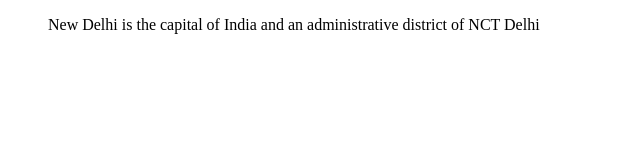
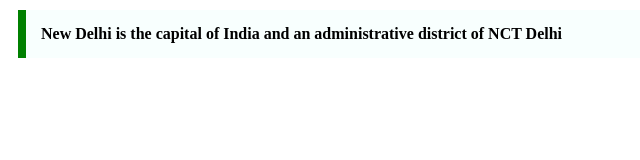
Before and after one commit to acciojob/trivia-Kulsoom08, a website: page main.html in a window 1280 px wide. Shown: the whole page, without its empty margins (0-640 px from the left). Drawn offline with Linux system fonts and the light colour scheme.

Commit message:
created a submission

```diff
--- a/main.html
+++ b/main.html
@@ -11,7 +11,7 @@
     <script type="text/javascript" src="./script.js">
 </script>
 
-<blockquote cite="https://en.wikipedia.org/wiki/New_Delhi">
+<blockquote class="a" cite="https://en.wikipedia.org/wiki/New_Delhi">
 	New Delhi is the capital of India and an administrative district of NCT Delhi
 </blockquote>
 
--- a/styles.css
+++ b/styles.css
@@ -1,2 +1,11 @@
 
 /* Your CSS Code here. */
+.a{
+	max-width:600px;
+	margin:10px;
+	padding:15px;
+	border-left:8px solid green;
+	border-color:green;
+	background-color: #f8fffe;
+	font-weight: bold;
+}
```
